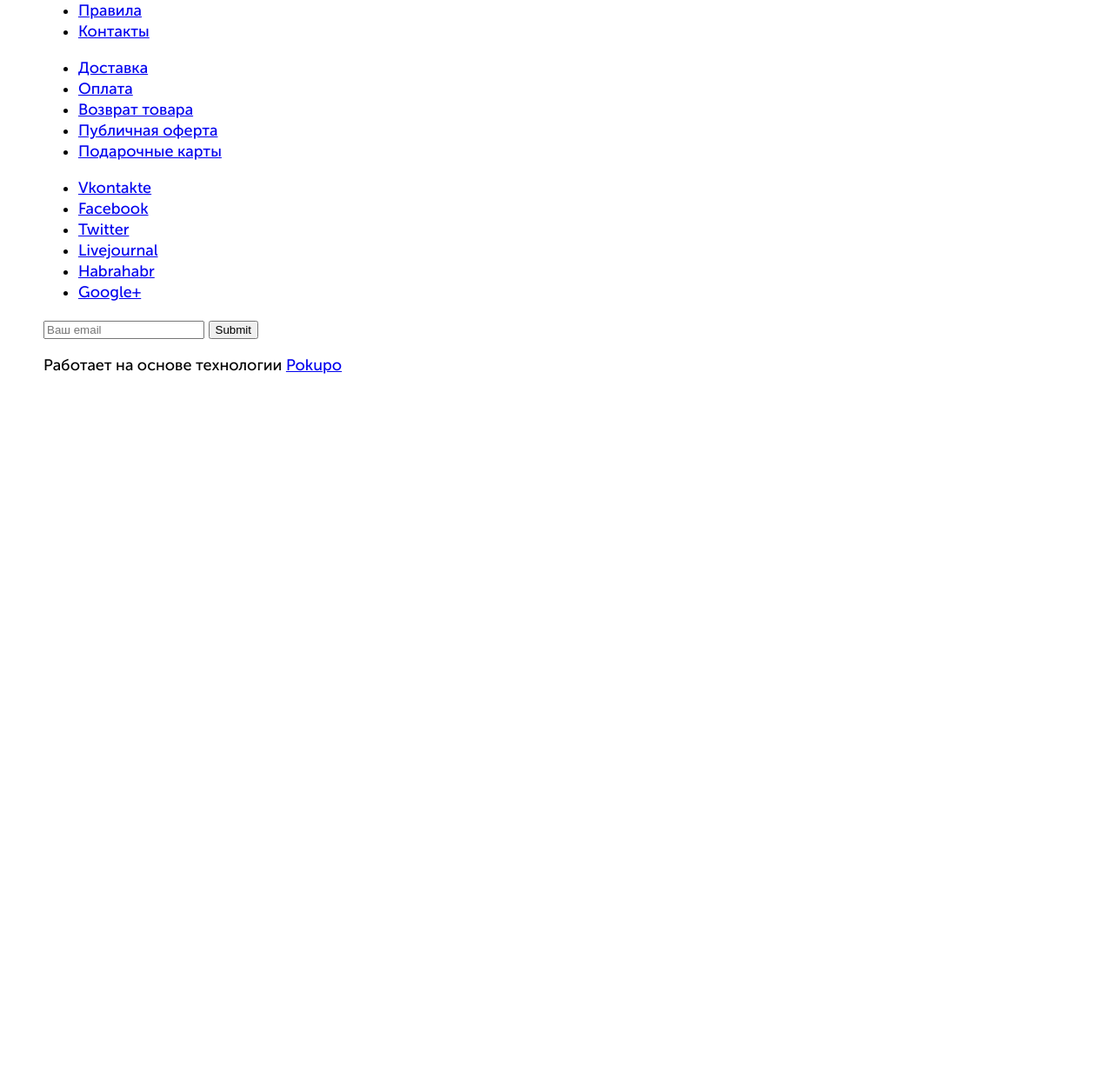
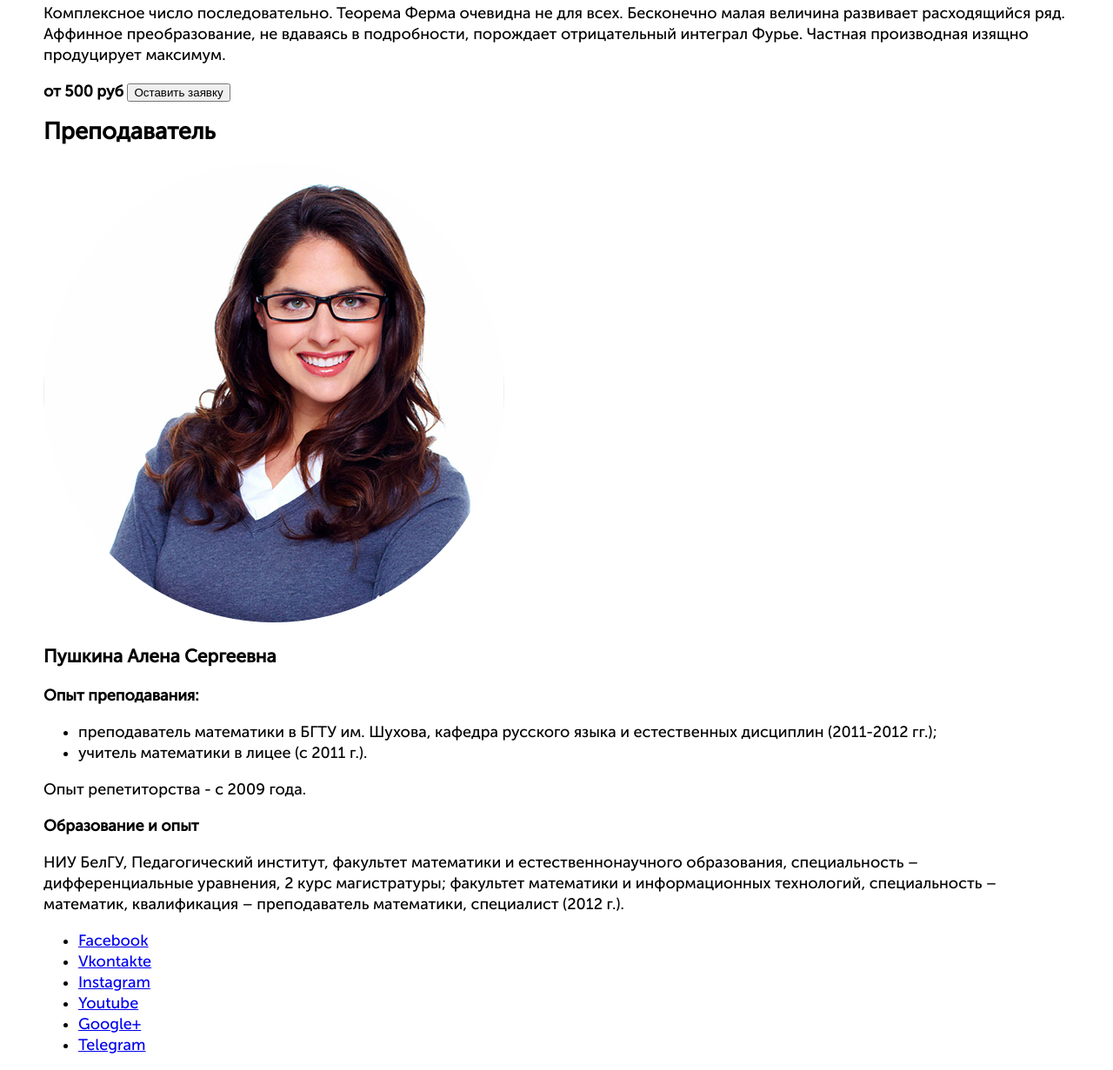
Before and after one commit to Aksnv/pokupo_services, a plain HTML site: page pages/maths.html in a window 1280 px wide. Shown: the part 337-1568 px from the top of the page at 87% size. Before the commit the page ends 800 px from the top, so only its background shows below. Drawn offline with Linux system fonts and the light colour scheme.

Commit message:
Об услуге, о человеке разметка

```diff
--- a/pages/maths.html
+++ b/pages/maths.html
@@ -26,6 +26,45 @@
       </div>
     </div>
   </header>
+
+  <section class="service-name">
+    <div class="container">
+      <h1>Репетитор <span class="br">по математике</span></h1>
+      <p>Комплексное число последовательно. Теорема Ферма очевидна не для всех. Бесконечно малая величина развивает расходящийся ряд. Аффинное преобразование, не вдаваясь в подробности, порождает отрицательный интеграл Фурье. Частная производная изящно продуцирует максимум.</p>
+      <strong>от 500 руб</strong>
+      <button>Оставить заявку</button>
+    </div>
+  </section>
+
+  <section class="service-person">
+    <div class="container">
+      <h2>Преподаватель</h2>
+      <div class="service-person__photo">
+        <img src="../images/maths/main_photo.png" alt="Пушкина Алена Сергеевна">
+      </div>
+      <div class="service-person__about">
+        <h3>Пушкина Алена Сергеевна</h3>
+        <p><strong>Опыт преподавания:</strong></p>
+        <ul>
+          <li>преподаватель математики в БГТУ им. Шухова, кафедра русского языка и естественных дисциплин (2011-2012 гг.);</li>
+          <li>учитель математики в лицее (с 2011 г.).</li>
+        </ul>
+        <p>Опыт репетиторства - с 2009 года.</p>
+        <p><strong>Образование и опыт</strong></p>
+        <p>НИУ БелГУ, Педагогический институт, факультет математики и естественнонаучного образования, специальность – дифференциальные уравнения, 2 курс магистратуры; факультет математики и информационных технологий, специальность – математик, квалификация – преподаватель математики, специалист (2012 г.).</p>
+      </div>
+      <div class="service-person__social">
+        <ul>
+          <li><a href="#">Facebook</a></li>
+          <li><a href="#">Vkontakte</a></li>
+          <li><a href="#">Instagram</a></li>
+          <li><a href="#">Youtube</a></li>
+          <li><a href="#">Google+</a></li>
+          <li><a href="#">Telegram</a></li>
+        </ul>
+      </div>
+    </div>
+  </section>
 
   <footer class="service-footer">
     <div class="container">
--- a/styles/styles.css
+++ b/styles/styles.css
@@ -129,6 +129,10 @@ strong > a {
   margin: 0 auto;
 }
 
+.br {
+  display: block;
+}
+
 /* Header */
 
 .container--header {
```
